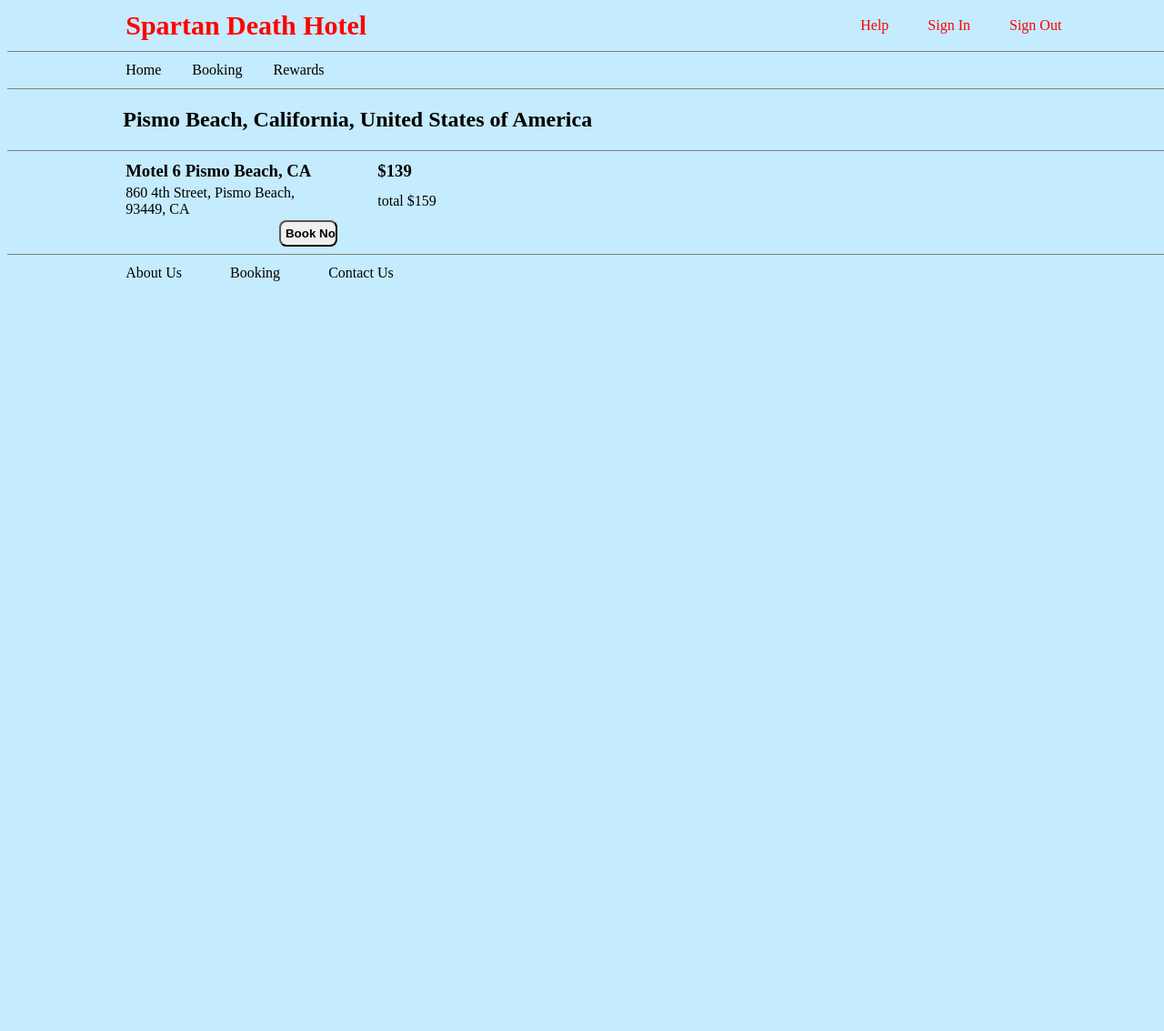
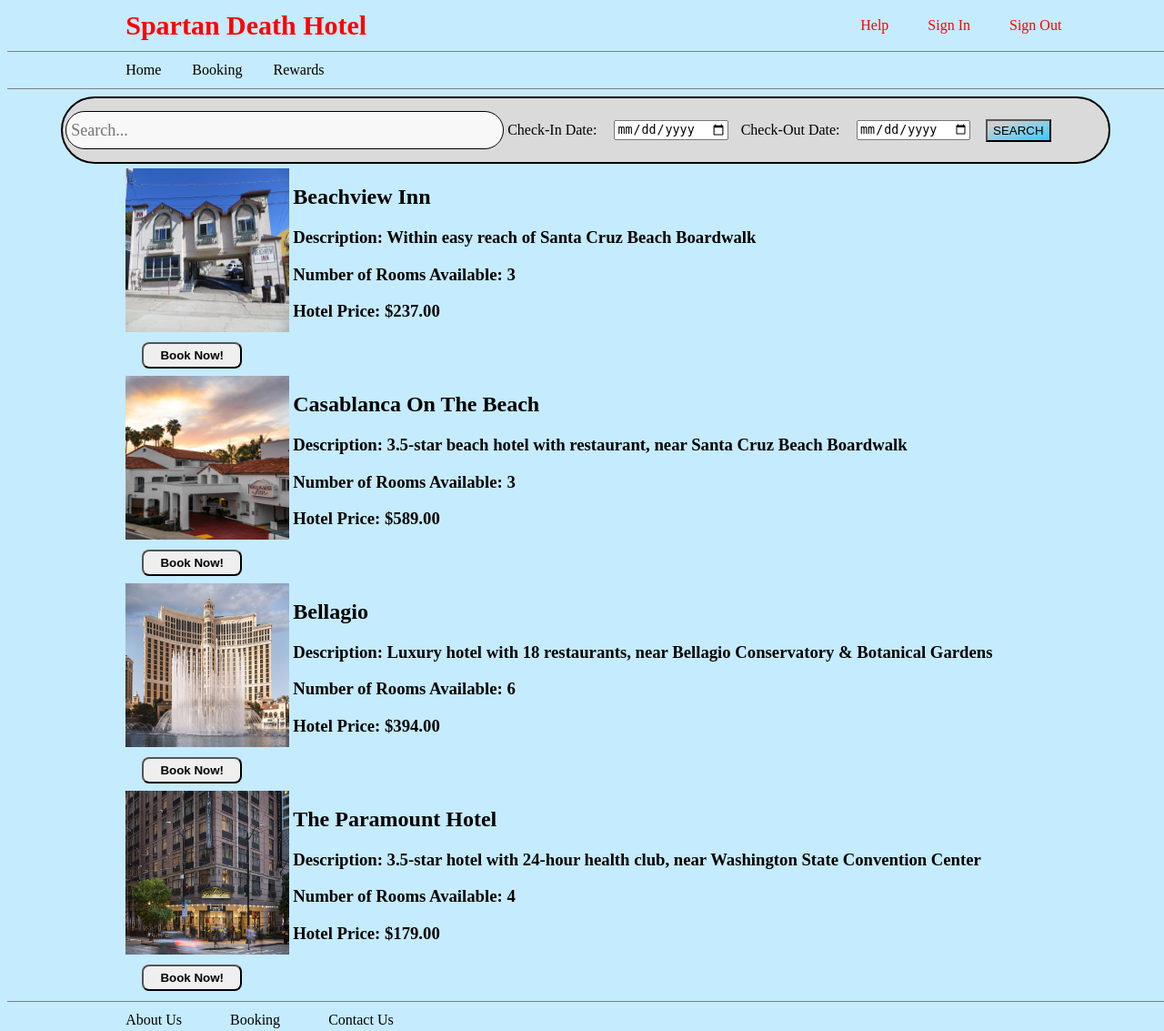
Before and after one commit to brendanrequierme/CMPE165, a PHP site: page /bookingpage.php in a window 1280 px wide. Shown: the whole page at 91% size. Before the commit the page ends 309 px from the top, so only its background shows below. Run offline with PHP 8.4, Linux system fonts and the light colour scheme; data comes from the database, SQL or seed files in the repository; both versions use the stored data as it was after the commit; some libraries are stand-ins or nearby versions.

Commit message:
Add files via upload

```diff
--- a/bookingpage.php
+++ b/bookingpage.php
@@ -1,41 +1,55 @@
 <?php
     include 'header.php';
-?>
+    include 'database.php';
 
-<!DOCTYPE html>
+    echo "
+    <div class = 'searchBarOuter2'>
+    <table class = 'test'>
+        <form method='post' action = 'search.php' >
+            <div class='searchBox'>
+                    <td><input type='text' class='search' placeholder='Search...' name='inputHere'></td>
+            </div>
+            <td><label for='start'>Check-In Date:</label></td>
+            <td><input type='date' id='start' name='res-start' style = margin-right:25px></td>
+            <td><label for='end'>Check-Out Date:</label></td>
+            <td><input type='date' style = 'margin-right:20px' id='end' name='res-end'></td>
+            <td><input type='submit' class = 'searchButton' name = 'searchs' value = 'SEARCH'></td>
+            </form>
+    </table>
+    </div>
+    ";
 
-    <head>
-        <meta charset="utf-8">
-        <meta name="viewport" content="width=device-width, initial-scale=1">
-        <title>Book Your Hotel!</title>
-    </head>
+        $stmt = mysqli_query($conn,"SELECT * FROM hotel");
+        while ($row = mysqli_fetch_array($stmt)) {
+                $hotelName = $row['hotel_name'];
+                $hotelDescription = $row['description'];
+                $hotelPrice = $row['usd'];
+                $hotelImage = $row['image'];
+                $stmt2 = mysqli_query($conn,"SELECT SUM(bed_count) AS bedcount FROM room WHERE hotel_id IN (SELECT hotel_id FROM hotel WHERE hotel_name LIKE '%$hotelName%')");
+                while ($rows = mysqli_fetch_array($stmt2)) {
+                    $hotelRoom = $rows['bedcount'];
+                }
 
-    <body>
-        <form action = "payment.php">
-        <!--  Need to include the search bar in this and all the check in check out and guest stuff -->
-        <div>
-            <!-- Temp hold until we can get all the database stuff figured out -->
-            <h2> Pismo Beach, California, United States of America</h2>
-            <hr class = "lineHeight" class = "noTopMargin" color = "gray">
+            echo "
             <table>
+                <td><img src = 'images/$hotelImage' width='180' height='180' /></td>
+                <td>
+                <h2>$hotelName</h2>
+                <h3>Description: $hotelDescription</h3>
+                <h3>Number of Rooms Available: $hotelRoom</h3>
+                <h3>Hotel Price: $$hotelPrice</h3>
+                </td>
                 <tr>
-                    <td style = padding-right:70px><h3 class = "noMargin">Motel 6 Pismo Beach, CA</h3></td>
-                    <td><h3 class = "noMargin">$139</h3></td>
-                </tr>
-                <tr>
-                    <td>860 4th Street, Pismo Beach, </br>93449, CA</td>
-                    <td>total $159</td>
+                <td><form action = 'payment.php'>
+                <input style = width:110px; type = 'submit' class = 'bookButton'  value = 'Book Now!' />
+                </form>
+                </td>
                 </tr>
             </table>
-                <input style = margin-left:23.5% type = "submit" class = "bookButton"  value = "Book Now!" />
-            </form>
-        </div>
+            </div>
+            ";
+        }
 
+    include 'footer.php';
 
-
-
-
-    <?php include 'footer.php'?>
-
-    </body>
-</html>
+?>
--- a/database.php
+++ b/database.php
@@ -7,14 +7,17 @@ $db="information";
 
 $conn = new mysqli($servername,$username,$password,$db);
 if($conn->connect_error) {
-    die(mysql_fatal_error("Cant connect to MySQL"));
+	die(mysql_fatal_error("Cant connect to MySQL"));
 }
 
-$sql = file_get_contents('information.sql');
+$query ="CREATE TABLE IF NOT EXISTS loginInfo(
+id INT NOT NULL PRIMARY KEY AUTO_INCREMENT,
+username VARCHAR(20) NOT NULL UNIQUE,
+password VARCHAR(255) NOT NULL)";
 
-$mysqli = new mysqli("localhost", "root", "", "information");
+$result = $conn->query($query) or die(mysql_fatal_error("Could not create MYSQL TABLE"));
+if(!$result){
+	die(mysql_fatal_error("Could not create MYSQL TABLE"));
 
-/* execute multi query */
-$mysqli->multi_query($sql);
-
+}
 ?>
--- a/finishbookingpage.php
+++ b/finishbookingpage.php
@@ -7,6 +7,7 @@
     <head>
         <meta charset="utf-8">
         <meta name="viewport" content="width=device-width, initial-scale=1">
+        <meta http-equiv="refresh" content="60;url=homepage.php" />
         <title>Finished Booking</title>
     </head>
 
@@ -26,7 +27,7 @@
     }
 
     b {
-        margin-left: 33%;
+        margin-left: 31.7%;
         font-size: 30px;
         font-family: nosifer;
         color: red;
@@ -38,6 +39,8 @@
         <img src = "images/cat.gif" />
         <h2>Thank you for booking with Spartan Death Hotel.</h2>
         <b>We hope you enjoy your stay.</b>
+        </br>
+        <h2 style = margin-left:26.5%;>You will be redirected back to the homepage in 1 minute.</h2>
 
         <!-- This div is for the bottom part of the page -->
         <div>
--- a/script.js
+++ b/script.js
@@ -26,7 +26,7 @@ function required() {
         alert("Zip Code is in Incorrect Format")
         return false;
     } else {
-        alert("Thanks for Booking with Spartan Death Hotel");
+        alert("Thanks for Booking with Spartan Death Hotel!");
         location.href = 'finishbookingpage.php';
         return true;
     }
--- a/styles.css
+++ b/styles.css
@@ -113,7 +113,7 @@ table:not(.searchContainer):not(.test), input:not(.search), button, textarea {
     padding-right: 5px;
 }
 
-.white {
+.searchBarOuter {
     margin: auto;
     position: relative;
     display: flex;
@@ -122,8 +122,13 @@ table:not(.searchContainer):not(.test), input:not(.search), button, textarea {
     border: 2px solid black;
     background: rgb(218, 218, 218);
     border-radius: 50px;
-    width: 1100px;
+    width: 1150px;
     height: 70px;
+}
+
+.searchButton {
+    height: 25px;
+    background: linear-gradient(to bottom right, #cfcfcf 15%, #33ccff 100%);
 }
 
 /* Payment Page */
@@ -153,7 +158,7 @@ table:not(.searchContainer):not(.test), input:not(.search), button, textarea {
     background-color: rgb(214, 226, 236);
 }
 
-/* List Properties Page */
+/* Booking Page */
 
 .bookButton {
     width: 5%;
@@ -166,6 +171,16 @@ table:not(.searchContainer):not(.test), input:not(.search), button, textarea {
 }
 
 /* Search Page */
+.searchBarOuter2 {
+    margin: auto;
+    position: relative;
+    display: flex;
+    border: 2px solid black;
+    background: rgb(218, 218, 218);
+    border-radius: 50px;
+    width: 1150px;
+    height: 70px;
+}
 
 /*
 .searchBox {
@@ -191,7 +206,6 @@ table:not(.searchContainer):not(.test), input:not(.search), button, textarea {
     vertical-align: middle;
 }
 
-
 .search {
     border: 1px solid black;
     background-color:rgb(248, 248, 248);
@@ -205,11 +219,11 @@ table:not(.searchContainer):not(.test), input:not(.search), button, textarea {
     font-weight: 500;
 }
 
-
 .search:focus {
     outline: none;
 }
 
-.material-icons.searchicon {
-    font-size: 35px;
+
+.card-body {
+    margin-bottom: 400px;
 }
```
Also changed, not shown: homepage.php (+5 -30 lines), search.php (+30 -12 lines), README.md, images/beachview.jpg, images/casablanca.jpg, images/paramount.jpg, information.sql (line endings or trailing spaces).
